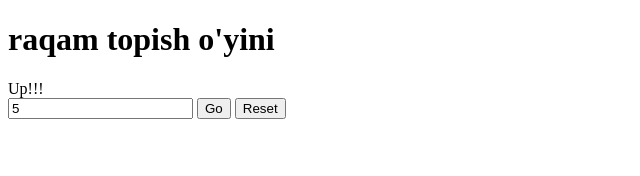
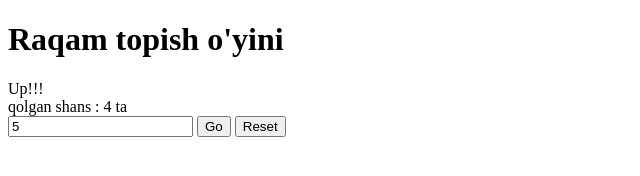
Before and after one commit to cheminggg/UpDownGame, a plain HTML site: page index.html in a window 1280 px wide. Both pictures are taken after typing "5" into the empty fields and a click on the button "Go". Shown: the whole page, without its empty margins (0-640 px from the left). Drawn offline with Linux system fonts and the light colour scheme.

Commit message:
5tashans

```diff
--- a/index.html
+++ b/index.html
@@ -8,8 +8,9 @@
     <title>game</title>
 </head>
 <body>
-    <h1>raqam topish o'yini</h1>
-    <div id="result-area">natija chiqadi</div>
+    <h1>Raqam topish o'yini</h1>
+    <div id="result-area">Natija chiqadi</div>
+    <div id="chance-area">Qolgan shans : 5 ta</div>
     <input id="user-input" type="number">
     <button id="btn">Go</button>
     <button id="reset-button">Reset</button>
--- a/main.js
+++ b/main.js
@@ -9,10 +9,14 @@
 // foydalanuvchi oldin kiritgan raqamni yana birmarta kiritsa elon beradi shansdan olib tashlamaydi
 
 let computerNum = 0;
-const btn = document.getElementById('btn'); // html dan  tugmani chaqirib oldik
+let btn = document.getElementById('btn'); // html dan  tugmani chaqirib oldik
 const userInput = document.getElementById('user-input');
 const resultArea = document.getElementById('result-area');
 const resetButton = document.getElementById('reset-button');
+const chanceArea = document.getElementById('chance-area');
+
+let chances = 5; // qolgan shans
+let gameOver = false;
 
 btn.addEventListener('click', play);
 resetButton.addEventListener('click', reset);
@@ -27,6 +31,11 @@ function pickRandomNum() {
 
 function play() {
   const userValue = userInput.value; // userInput.value; user ni qiymatini olib keladi.
+
+  chances--; // play tugmasini bossa shans tushib boradi
+  chanceArea.textContent = `qolgan shans : ${chances} ta`;
+  console.log('chance', chances);
+
   if (userValue < computerNum) {
     // agar user qiymati kompyuter qiymatidan kichik bulsa (Up!!!) chiqadi.
     resultArea.textContent = 'Up!!!'; // div tagga natijani chiqarib beradi.
@@ -35,6 +44,14 @@ function play() {
     resultArea.textContent = 'Down!!!';
   } else {
     resultArea.textContent = 'Topdingiz!!!';
+  }
+
+  if (chances < 1) {
+    gameOver = true;
+  }
+
+  if (gameOver == true) {
+    btn.disabled = true;
   }
 }
 
```
